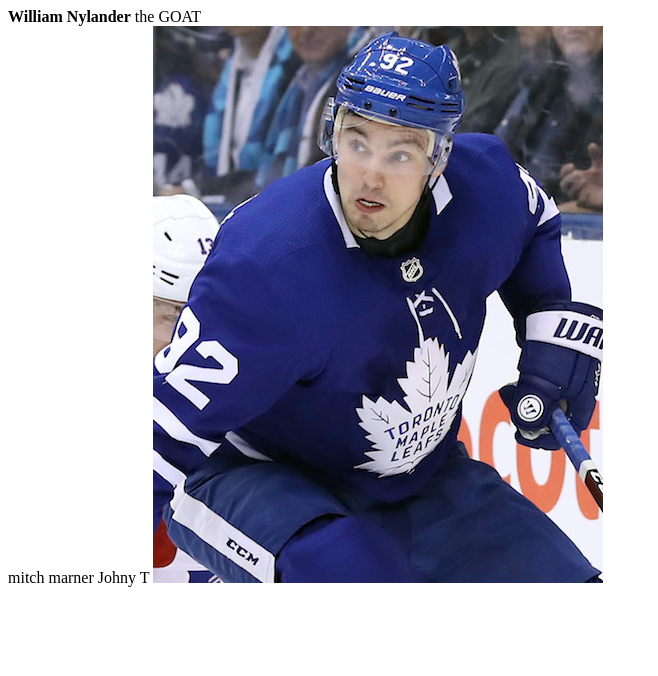
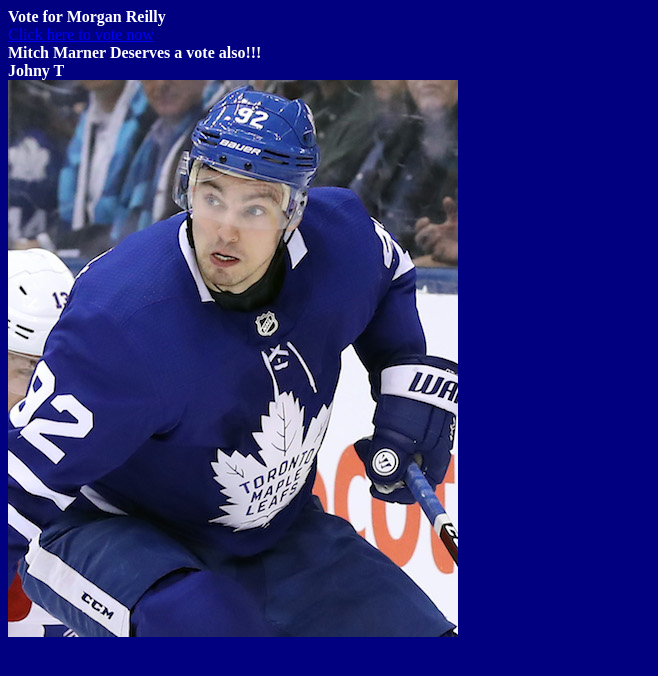
Before and after one commit to rmuroni/y10web, a plain HTML site: page index.html in a window 1280 px wide. Shown: the whole page, without its empty margins (0-658 px from the left). Drawn offline with Linux system fonts and the light colour scheme.

Commit message:
Add files via upload

```diff
--- a/index.html
+++ b/index.html
@@ -1,9 +1,18 @@
 <html>
+    <head>
     <title>Kadri</title>
+    </head>
 
-    <b>William Nylander</b> the GOAT <br>
-
-    mitch marner
-    Johny T
-    <img src="igor.jpg"
+    <body>
+        <style>
+        body {
+        background-color: navy;
+        }
+         </style>
+   <span style="color: white;"><strong> <b>Vote for</b> Morgan  Reilly  <br/> </strong> </span>
+    <a href="https://dailyhive.com/toronto/maple-leafs-rielly-all-star-vote-2019"> Click here to vote now </a>   <br />
+    <span style="color: white;"><strong> Mitch Marner Deserves a vote also!!! </strong> </span> <br />
+    <span style="color: white;"><strong> Johny T</strong> </span> <br />
+    <img src="igor.jpg">
+    </body>
 </html>
```
